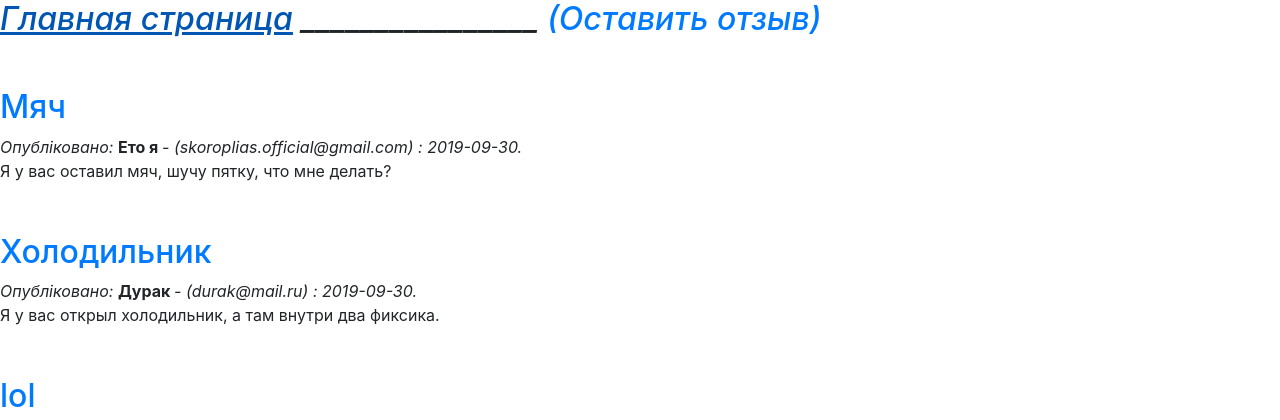
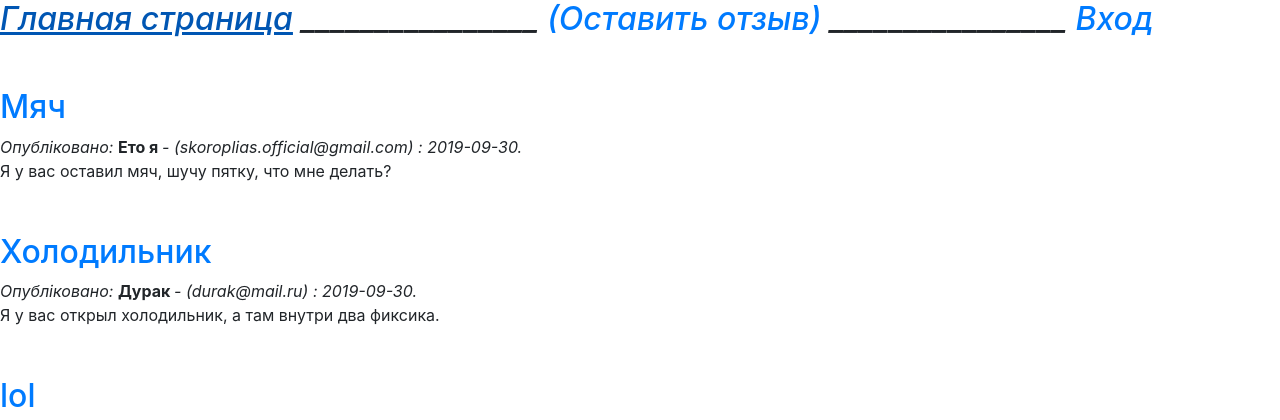
Before and after one commit to good-fox/guest-book, a PHP site: page / in a window 1280 px wide. Shown: the top 420 px of the page. Run offline with PHP 8.4, Linux system fonts and the light colour scheme; data comes from the database, SQL or seed files in the repository.

Commit message:
Update header.php

```diff
--- a/view/header.php
+++ b/view/header.php
@@ -3,5 +3,7 @@
     <a href="../guest-book/index.php">Главная страница</a>
     ________________
     <a href="../guest-book/index.php?action=add">(Оставить отзыв)</a>
+    ________________
+    <a href="../guest-book/index.php?action=admin">Вход</a>
   </em>
 </h2>
```
